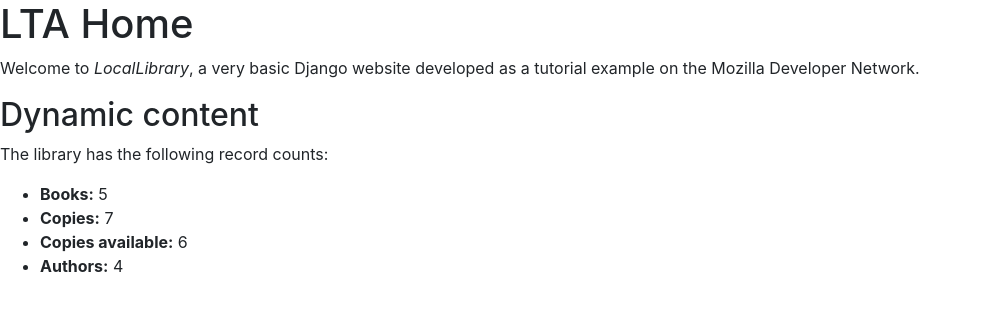
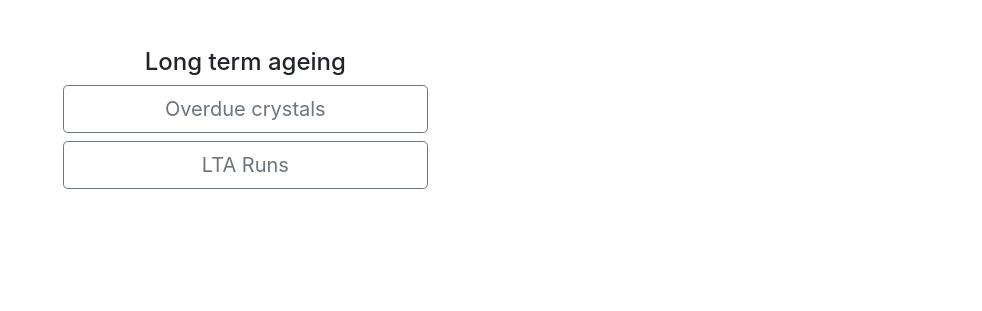
Before and after one commit to nickas101/webd, a Django app: page /webd/lta/ in a window 1280 px wide. Shown: the part 56-367 px from the top of the page, without its empty margins (0-982 px from the left). Run offline with Django 3.2, Linux system fonts and the light colour scheme; some libraries are stand-ins or nearby versions.

Commit message:
lta buttons

```diff
--- a/lta/templates/lta.html
+++ b/lta/templates/lta.html
@@ -1,18 +1,21 @@
 {% extends "base_lta.html" %}
 
 {% block content %}
-<h1>LTA Home</h1>
 
-  <p>Welcome to <em>LocalLibrary</em>, a very basic Django website developed as a tutorial example on the Mozilla Developer Network.</p>
 
-<h2>Dynamic content</h2>
+{#<a href="#" class="btn btn-primary btn-lg active" role="button" aria-pressed="true">Primary link</a>#}
+{#<a href="#" class="btn btn-secondary btn-lg active" role="button" aria-pressed="true">Link</a>#}
+<div class="text-center m-5">
 
-  <p>The library has the following record counts:</p>
-  <ul>
-    <li><strong>Books:</strong> {{ num_books }}</li>
-    <li><strong>Copies:</strong> {{ num_instances }}</li>
-    <li><strong>Copies available:</strong> {{ num_instances_available }}</li>
-    <li><strong>Authors:</strong> {{ num_authors }}</li>
-  </ul>
+
+    <div class="col-md-4"></div>
+    <div class="col-md-4 text-center">
+    <h4>Long term ageing</h4>
+    <a href="/webd/lta/overdue" class="btn btn-outline-secondary btn-lg btn-block">Overdue crystals</a>
+        <a href="/webd/lta/runs" class="btn btn-outline-secondary btn-lg btn-block">LTA Runs</a>
+{#<button type="button" class="btn btn-outline-secondary btn-lg btn-block">Block level button</button>#}
+        </div>
+    <div class="col-md-4"></div>
+</div>
 
 {% endblock %}
--- a/lta/urls.py
+++ b/lta/urls.py
@@ -19,5 +19,7 @@
 
 
 urlpatterns = [
+    url(r'runs$', views.runs, name='lta_runs'),
+    url(r'overdue$', views.overdue, name='lta_overdue'),
     url(r'^$', views.lta, name='lta'),
 ]
--- a/lta/views.py
+++ b/lta/views.py
@@ -22,3 +22,22 @@
         context={'num_books': 5, 'num_instances': 7,
                  'num_instances_available': 6, 'num_authors': 4},
     )
+
+def runs(request):
+
+    return render(
+        request,
+        'lta_runs.html',
+        context={'num_books': 5, 'num_instances': 7,
+                 'num_instances_available': 6, 'num_authors': 4},
+    )
+
+
+def overdue(request):
+
+    return render(
+        request,
+        'lta_overdue.html',
+        context={'num_books': 5, 'num_instances': 7,
+                 'num_instances_available': 6, 'num_authors': 4},
+    )
```
Also changed, not shown: lta/templates/lta_overdue.html (added, +18 -0 lines), lta/templates/lta_runs.html (added, +18 -0 lines).
